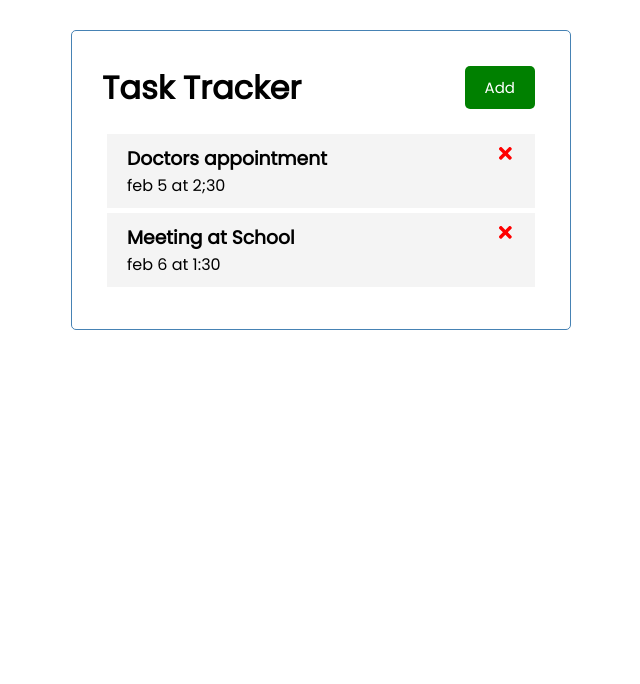
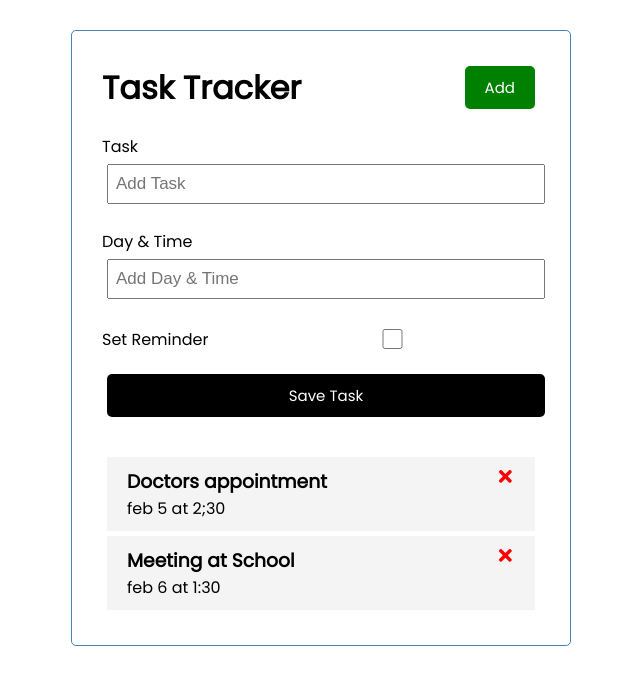
Before and after one commit to IrinaAlcala/Task-Tracker-React, a React (Create React App) app: page / in a window 1280 px wide. Shown: the top 684 px of the page, without its empty margins (319-959 px from the left). Built offline with nearby package versions, Linux system fonts and the light colour scheme.

Commit message:
added tasks

```diff
--- a/src/App.js
+++ b/src/App.js
@@ -1,6 +1,7 @@
 import Header from './components/Header'
 import './App.css';
 import Tasks from './components/Tasks';
+import AddTask from './components/AddTask';
 import { useState } from 'react';
 
 
@@ -20,16 +21,38 @@
 },
   ])
 
+  //Add Task
+
+  const addTask = (task) => {
+    const id = Math.floor(Math.random() * 10000) + 1
+
+    const newTask = { id, ...task }
+    setTasks([...tasks, newTask])
+  }
+
   //Delete Task
 
   const deleteTask = (id) => {
     setTasks(tasks.filter((task) => task.id !==id))
   }
 
+  //Togge Reminder
+
+  const toggleReminder = (id) => {
+    setTasks(
+      tasks.map((task) =>
+        task.id === id ? { ...task, reminder:!task.reminder } : task
+    )
+
+    )
+  }
+
+
   return (
     <div className="container">
       <Header />
-      <Tasks tasks={tasks} onDelete={deleteTask} />
+      <AddTask onAdd={addTask} />
+      {tasks.length > 0 ? <Tasks tasks={tasks} onDelete={deleteTask} onToggle={toggleReminder} /> : 'No Tasks To Show'}
     </div>
   )
 }
--- /dev/null
+++ b/src/components/AddTask.js
@@ -0,0 +1,49 @@
+import React from 'react';
+import { useState } from 'react';
+
+
+const AddTask = ({ onAdd }) => {
+    const [text, setText] = useState('')
+    const [day, setDay] = useState('')
+    const [reminder, setReminder] = useState(false)
+
+    const onSubmit = (e) => {
+        e.preventDefault()
+
+        if (!text) {
+            alert ('Please add a task')
+            return
+        }
+
+        onAdd({ text, day, reminder })
+
+        setText('')
+        setDay('')
+        setReminder(false)
+    }
+
+
+    return (
+        <form className='add-form' onSubmit={onSubmit}>
+            <div className='form-control'>
+                <label>Task</label>
+                <input type='text' placeholder='Add Task' value ={text} onChange={(e) => setText(e.target.value)
+                }/>
+            </div>
+            <div className='form-control'>
+                <label>Day & Time</label>
+                <input type='text' placeholder='Add Day & Time' value={day} onChange={(e) => setDay(e.target.value)
+                } />
+            </div>
+            <div className='form-control form-control-check'>
+                <label>Set Reminder</label>
+                <input type='checkbox' checked={reminder} value={reminder} onChange={(e) => setReminder(e.currentTarget.checked)} />
+            </div>
+
+            <input type='submit' value ='Save Task' className='btn btn-block' />
+        </form>
+    )
+}
+
+
+export default AddTask;
--- a/src/components/Task.js
+++ b/src/components/Task.js
@@ -1,9 +1,9 @@
 import React from 'react';
 import { FaTimes } from 'react-icons/fa'
 
-const Task = ({ task, onDelete }) => {
+const Task = ({ task, onDelete, onToggle  }) => {
     return (
-        <div className='task'>
+        <div className={`task ${task.reminder ? 'reminder' : ''}`} onDoubleClick={() => onToggle(task.id)}>
             <h3>
                 {task.text} <FaTimes style={{ color:'red', cursor: 'pointer', float: 'right' }} onClick={() => onDelete(task.id)} />
                 </h3>
--- a/src/components/Tasks.js
+++ b/src/components/Tasks.js
@@ -3,12 +3,12 @@
 
 
 
-const Tasks = ({ tasks, onDelete }) => {
+const Tasks = ({ tasks, onDelete, onToggle }) => {
 
     return (
         <>
         {tasks.map((task) => (
-            <Task key={task.id} task={task} onDelete={onDelete}/>
+            <Task key={task.id} task={task} onDelete={onDelete} onToggle={onToggle} />
         ))}
        </>
        )
```
